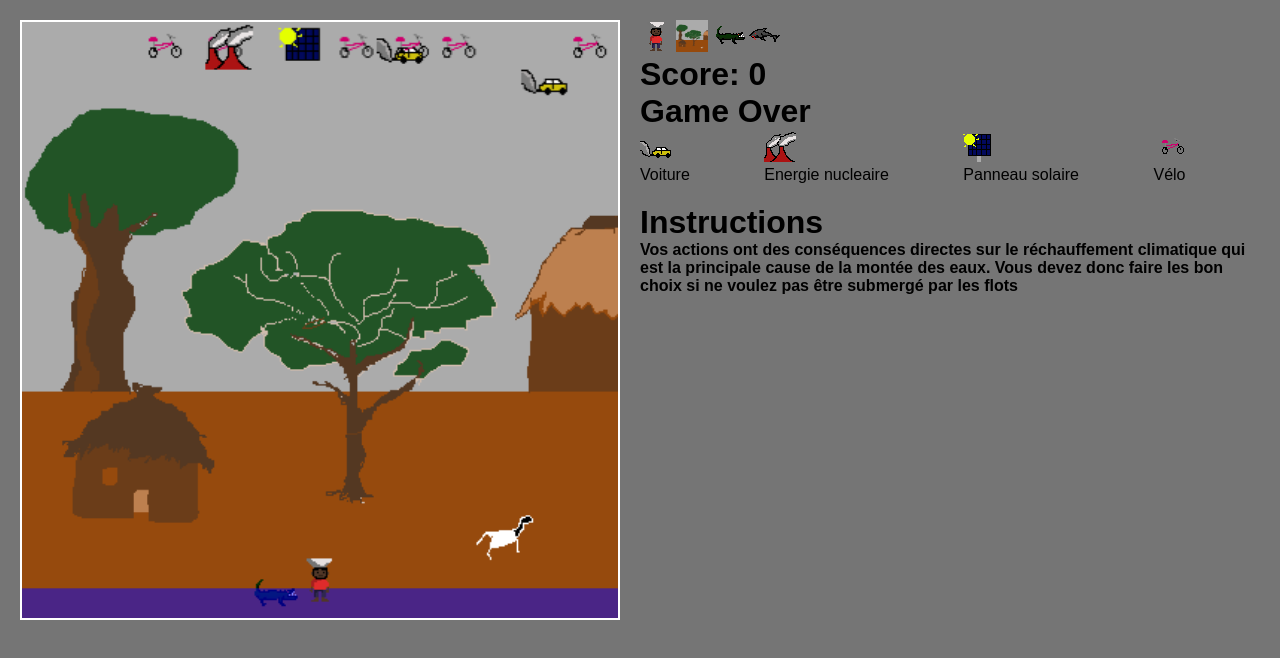
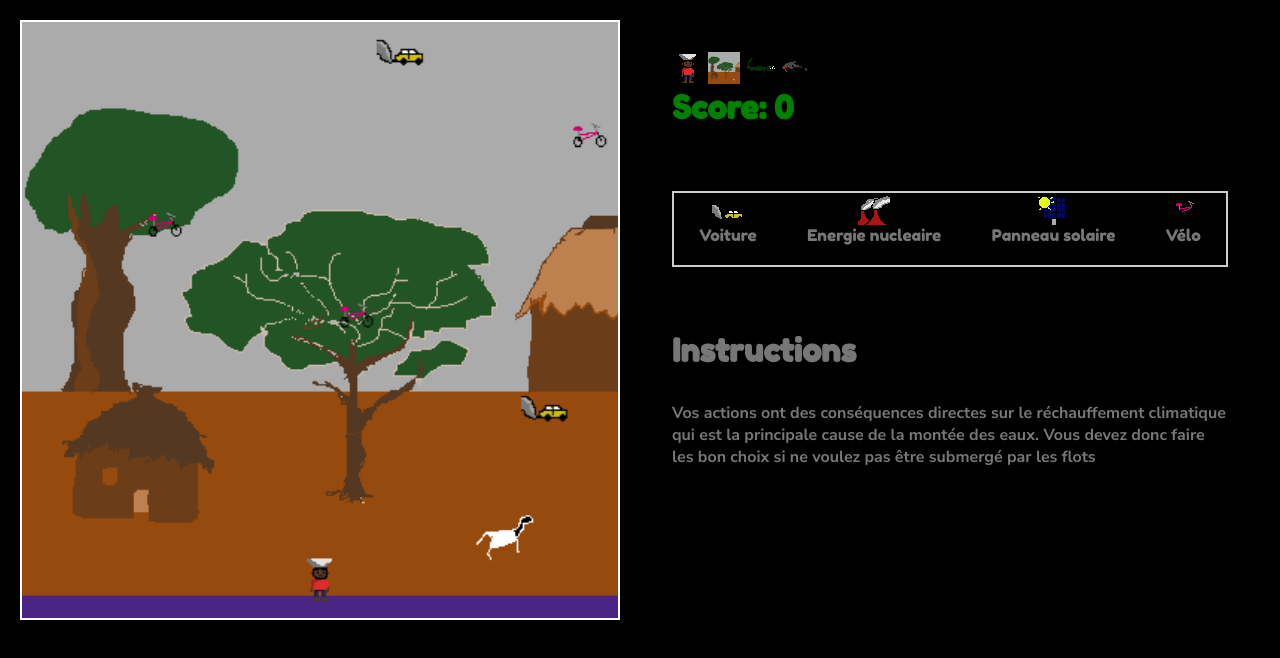
Before and after one commit to orpheeh/onsea, a plain HTML site: page jeu/index.html in a window 1280 px wide. Drawn offline with Linux system fonts and the light colour scheme.

Commit message:
feat save

```diff
--- a/jeu/game.js
+++ b/jeu/game.js
@@ -141,7 +141,7 @@ function Game(ctx, ground, sea, player) {
             const imageIndex = Math.round(Math.random() * (array.length - 1));
             this.actions.push(new Action(Math.random() * WINDOW_WIDTH,
                 0, 10, 10, type == GOOD ? "green" : "red", type, array[imageIndex]));
-        }, 500);
+        }, 1000);
     }
     this.isGameOver = function() {
         if (_gameOver)
@@ -151,10 +151,10 @@ function Game(ctx, ground, sea, player) {
     }
     this.update = function() {
         if (!this.isGameOver()) {
-            if (this.sea.component.y <= WINDOW_HEIGHT && this.enemy.length < 1) {
+            if (this.sea.component.y <= WINDOW_HEIGHT - 32 && this.enemy.length < 1) {
                 const croco = new Enemy(0, WINDOW_HEIGHT - 32, 32, 32, "red", 'croco-ltr', LTR);
                 this.enemy.push(croco);
-            } else if (this.sea.component.y <= WINDOW_HEIGHT - 50 - 32 && this.enemy.length < 2) {
+            } else if (this.sea.component.y <= WINDOW_HEIGHT - 50 && this.enemy.length < 2) {
                 const requin = new Enemy(WINDOW_WIDTH + 32, WINDOW_HEIGHT - 50, 32, 32, "red", 'requin-rtl', RTL);
                 this.enemy.push(requin);
             }
--- a/jeu/index.html
+++ b/jeu/index.html
@@ -6,6 +6,11 @@
     <meta name="viewport" content="width=device-width, initial-scale=1.0">
     <meta http-equiv="X-UA-Compatible" content="ie=edge">
     <link rel="stylesheet" href="style.css">
+    <link rel="preconnect" href="https://fonts.googleapis.com">
+    <link rel="preconnect" href="https://fonts.gstatic.com" crossorigin>
+    <link
+        href="https://fonts.googleapis.com/css2?family=DM+Sans:wght@400;500;700&family=Fredoka+One&family=Lora:ital,wght@0,400;0,700;1,500&family=Nunito+Sans:wght@200;400;700&family=Rubik:wght@300;400;500;700&display=swap"
+        rel="stylesheet">
     <title>On Sea | Sauve la planète</title>
 
     <style>
@@ -56,7 +61,9 @@
 
         <div class="instruction">
             <h1>Instructions</h1>
-            <h4>Vos actions ont des conséquences directes sur le réchauffement climatique qui est la principale cause de la montée des eaux. Vous devez donc faire les bon choix si ne voulez pas être submergé par les flots</h4>
+            <h4>Vos actions ont des conséquences directes sur le réchauffement climatique qui est la principale cause de
+                la montée des eaux. Vous devez donc faire les bon choix si ne voulez pas être submergé par les flots
+            </h4>
         </div>
 
     </div>
--- a/jeu/style.css
+++ b/jeu/style.css
@@ -2,7 +2,8 @@
     margin: 0px;
     padding: 0px;
     box-sizing: border-box;
-    font-family: 'Nunito', sans-serif;
+    font-family: 'Nunito Sans', sans-serif;
+    font-family: 'Fredoka One', cursive;
 }
 
 body {
@@ -10,12 +11,13 @@ body {
     grid-template-columns: auto auto;
     align-items: flex-start;
     padding: 20px;
-    background-color: #757575;
+    background-color: #000000;
     gap: 20px;
 }
 
 canvas {
     border: 2px solid white;
+    box-shadow: 1px 0.5px 10px #00000025;
 }
 
 .actions {
@@ -26,3 +28,37 @@ canvas {
 .action {
     padding-bottom: 20px;
 }
+
+.control {
+    padding: 2rem;
+}
+
+
+* {
+    color: #777777;
+}
+#score {
+    color: green;
+    font-size: 2.0em;
+}
+
+#game-over {
+    color: red;
+}
+
+.actions {
+    margin-top: 4rem;
+    margin-bottom: 4rem;
+    border: 2px solid #ccc;
+}
+
+.action {
+    display: flex;
+    flex-direction: column;
+    align-items: center;
+}
+
+h4 {
+    font-family: 'Nunito Sans', sans-serif;
+    margin-top: 2rem;
+}
```
